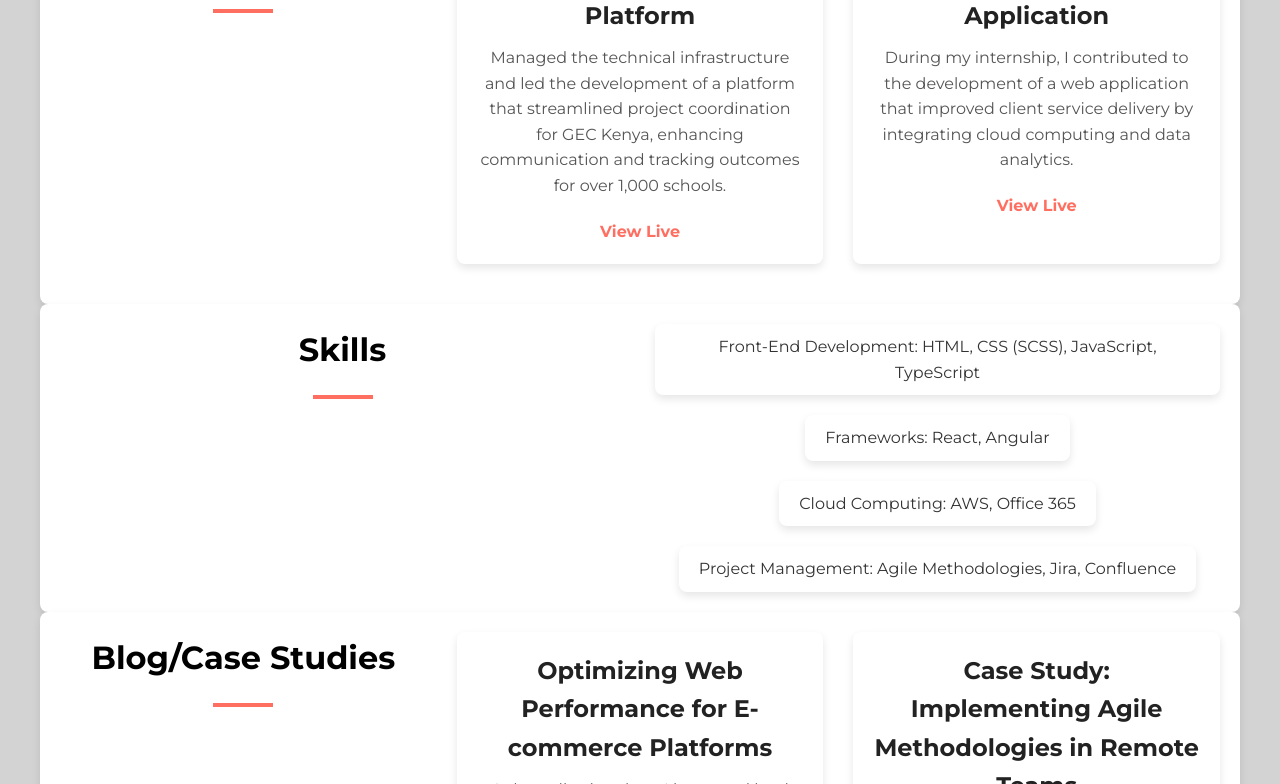
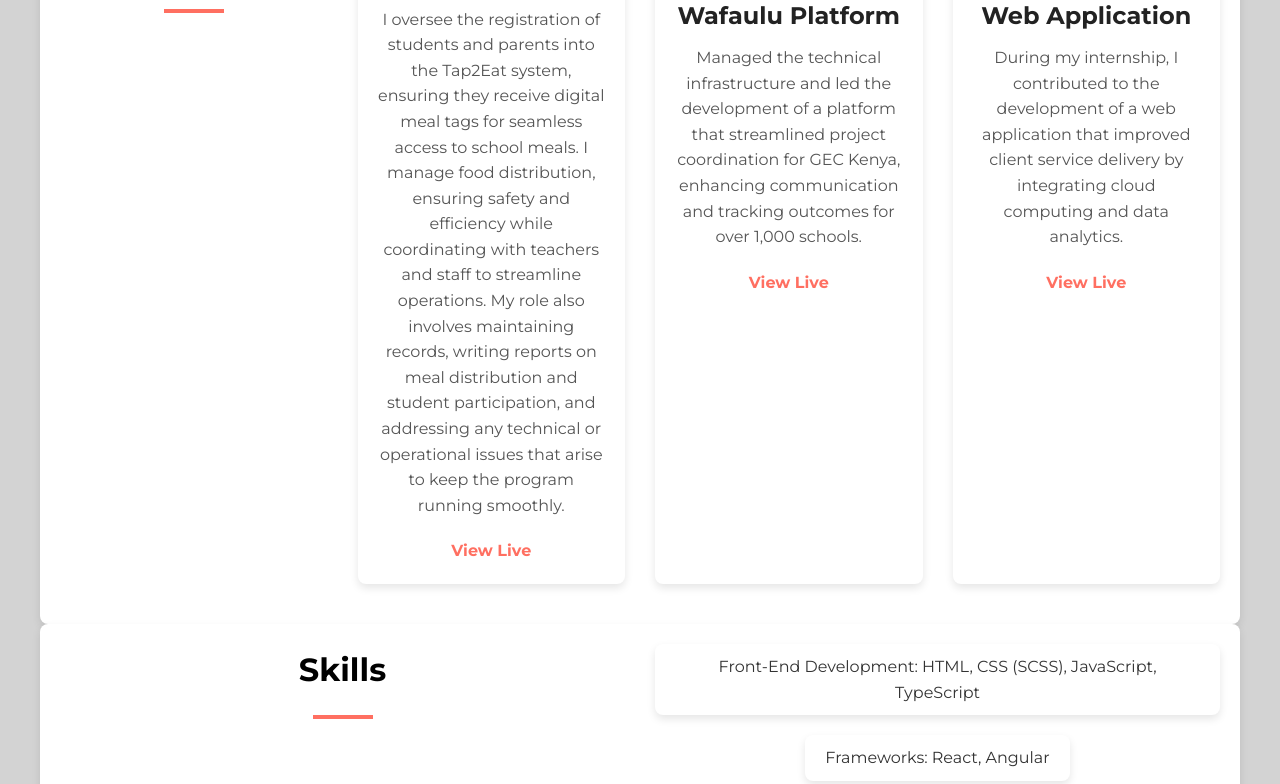
Before and after one commit to HelmyMigai/my-portfolio, a plain HTML site: page index.html in a window 1280 px wide. Shown: the part 565-1349 px from the top of the page. Drawn offline with Linux system fonts and the light colour scheme.

Commit message:
Update index.html
Updated HTML

```diff
--- a/index.html
+++ b/index.html
@@ -27,6 +27,19 @@
     </section>
     <section id="projects">
         <h2>Projects</h2>
+        <div class="project">
+            <h3>Dish Na County</h3>
+            <p>I oversee the registration of students and parents into the Tap2Eat system, ensuring they receive digital
+                meal tags for
+                seamless access to school meals. I manage food distribution, ensuring safety and efficiency while
+                coordinating with
+                teachers and staff to streamline operations. My role also involves maintaining records, writing reports
+                on meal
+                distribution and student participation, and addressing any technical or operational issues that arise to
+                keep the
+                program running smoothly.</p>
+            <a href="https://food4education.org/" target="_blank"> View Live</a>
+        </div>
         <div class="project">
             <h3>Wasichana Wetu Wafaulu Platform</h3>
             <p>Managed the technical infrastructure and led the development of a platform that streamlined project
```
